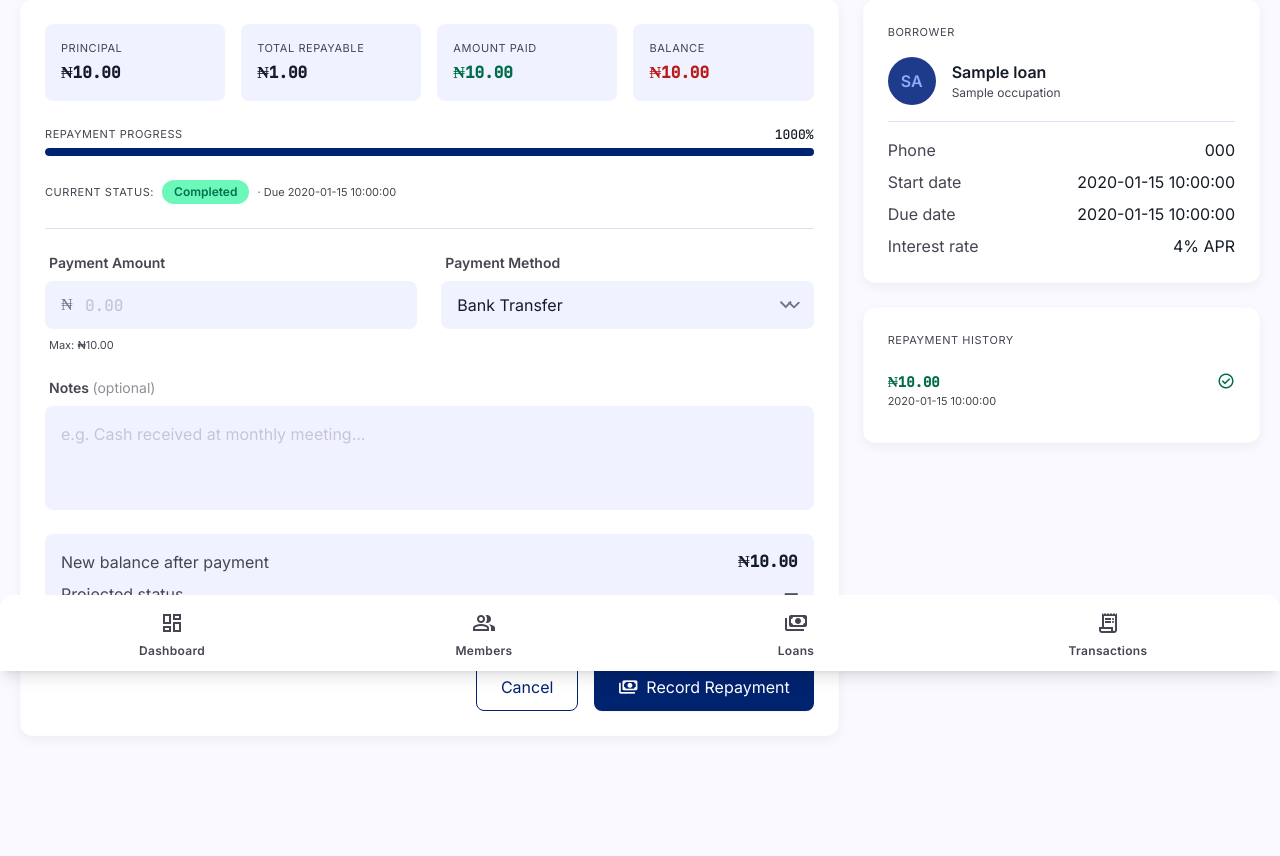
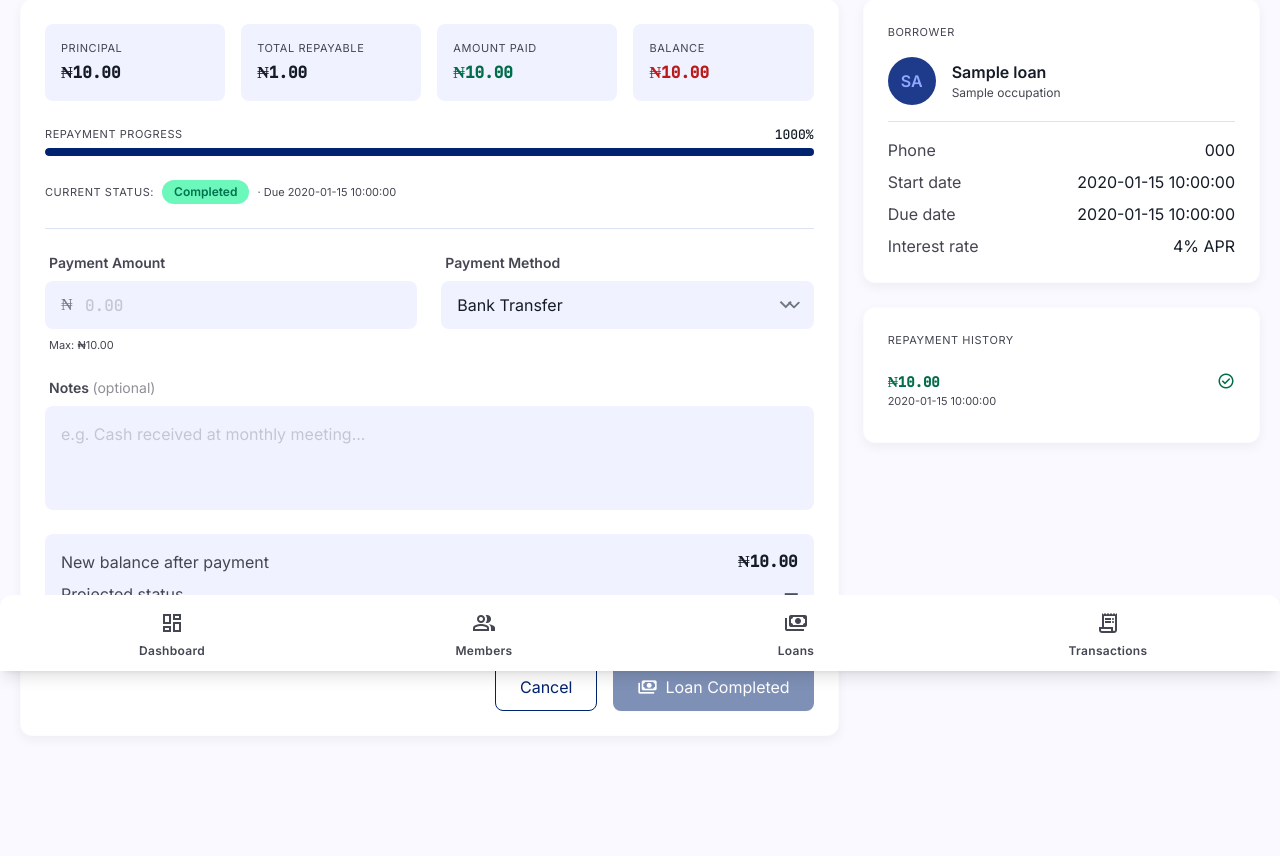
Before and after one commit to Gideon00/Stalwart-Investment-Club, a Flask app: template templates/record_repayment.html in a window 1280 px wide. Shown: the part 129-985 px from the top of the page. Run offline with Flask 3, Linux system fonts and the light colour scheme; the template is opened without the code that fills it: most values are stand-ins (such as "Sample title", 1, 10 or a date in 2020); some libraries are stand-ins or nearby versions.

Commit message:
Refactor record repayment template and scripts

```diff
--- a/templates/record_repayment.html
+++ b/templates/record_repayment.html
@@ -148,10 +148,17 @@
                         Cancel
                     </button>
                 </a>
-                <button type="submit" id="submitBtn"
-                    class="px-lg h-12 rounded-lg font-label-md text-on-primary bg-primary hover:opacity-90 transition-all active:scale-95 shadow-sm flex items-center gap-sm">
+                <button
+                    type="submit"
+                    id="submitBtn"
+                    {% if loan['status'] == 'completed' %}disabled{% endif %}
+                    class="px-lg h-12 rounded-lg font-label-md text-on-primary bg-primary hover:opacity-90 transition-all active:scale-95 shadow-sm flex items-center gap-sm disabled:opacity-50 disabled:cursor-not-allowed">
                     <span class="material-symbols-outlined text-[20px]">payments</span>
-                    Record Repayment
+                    {% if loan['status'] == 'completed' %}
+                        Loan Completed
+                    {% else %}
+                        Record Repayment
+                    {% endif %}
                 </button>
             </div>
         </form>
```
